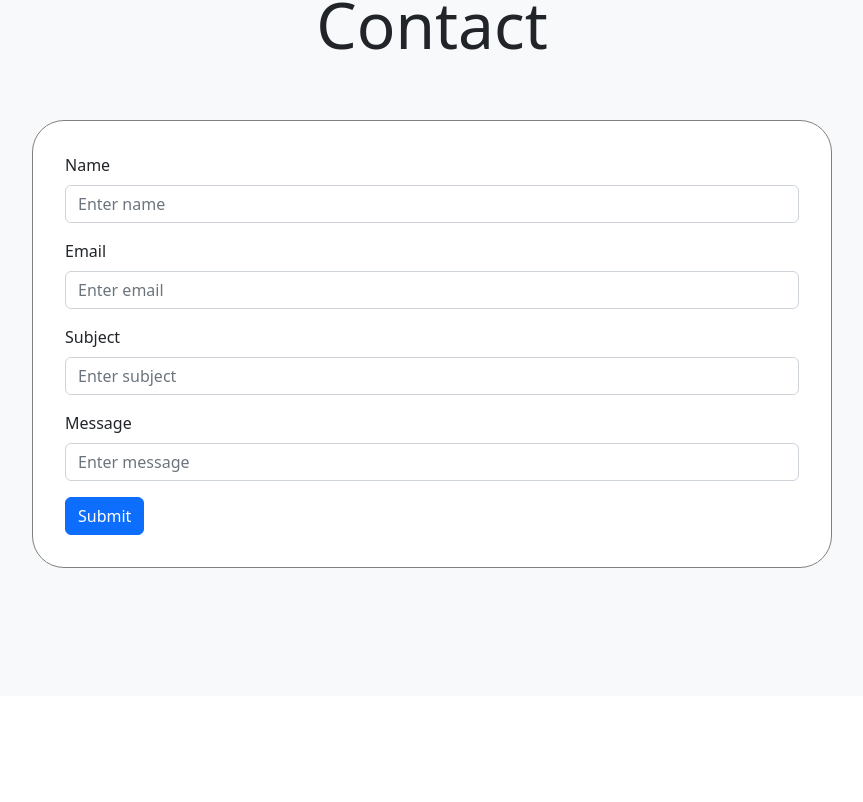
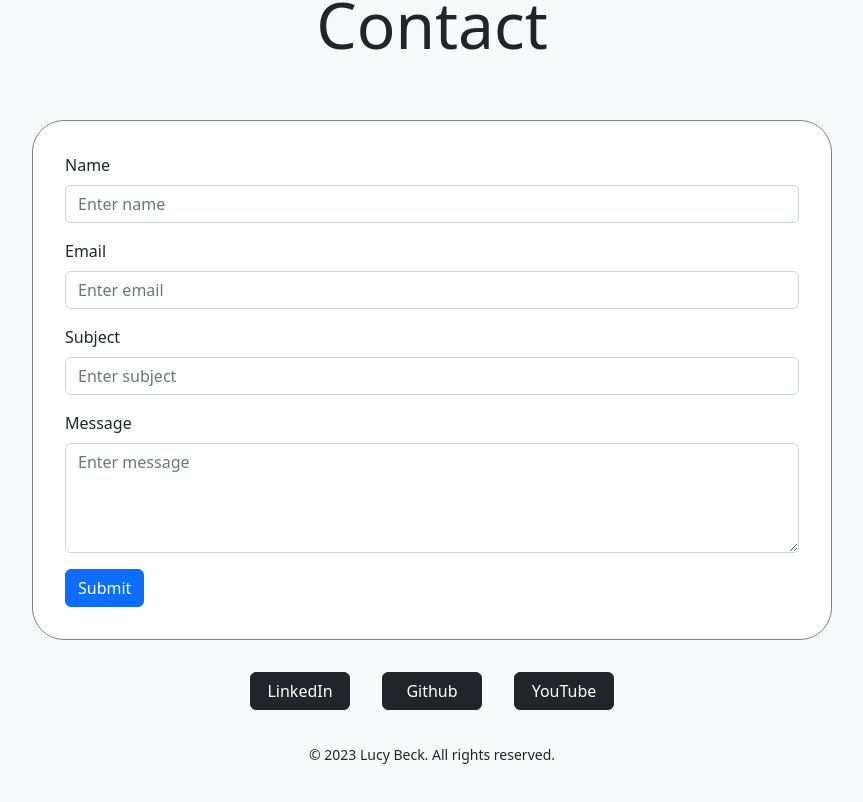
Before and after one commit to lucywbeck/lucywbeck.github.io, a React (Create React App) app: page / in a window 1280 px wide. Shown: the part 4321-5123 px from the top of the page, without its empty margins (208-1071 px from the left). Before the commit the page ends 5017 px from the top, so only its background shows below. Built offline with nearby package versions, Linux system fonts and the light colour scheme.

Commit message:
add links and footer

```diff
--- a/src/components/ContactPage/ContactPage.css
+++ b/src/components/ContactPage/ContactPage.css
@@ -34,3 +34,16 @@
     border-width: 0.5px;
     border-radius: 2em;
 }
+
+.button-container {
+    margin: auto;
+    padding: 1rem;
+    display: flex;
+    justify-content: center;
+    flex-direction: row;
+}
+
+.button-container > * {
+    margin: 1em;
+    width: 100px;
+  }
--- a/src/components/ContactPage/ContactPage.js
+++ b/src/components/ContactPage/ContactPage.js
@@ -1,8 +1,8 @@
 import React, { useState } from 'react';
 import Button from 'react-bootstrap/Button';
 import Form from 'react-bootstrap/Form';
+import { useForm } from '@formspree/react';
 import "./ContactPage.css"
-import { useForm } from '@formspree/react';
 
 function ContactForm() {
     const [name, setName] = useState("");
@@ -58,6 +58,8 @@ function ContactForm() {
                     <Form.Group className="mb-3">
                         <Form.Label>Message</Form.Label>
                         <Form.Control
+                            as="textarea"
+                            rows={4}
                             placeholder="Enter message"
                             value={message}
                             onChange={({target:{value}}) => setMessage(value)}
@@ -84,6 +86,14 @@ export default function ContactPage() {
                     <div className="form-container">
                         <ContactForm />
                     </div>
+                    <div className="button-container">
+                        <Button variant="dark" href="https://www.linkedin.com/in/lucywbeck/" target="_blank">LinkedIn</Button>
+                        <Button variant="dark" href="https://github.com/lucywbeck" target="_blank">Github</Button>
+                        <Button variant="dark" href="https://www.youtube.com/lucywbeck" target="_blank">YouTube</Button>
+                    </div>
+                    <footer style={{textAlign: "center"}}>
+                        <small>&copy; 2023 Lucy Beck. All rights reserved.</small>
+                    </footer>
                 </div>
             </div>
         </>
```
